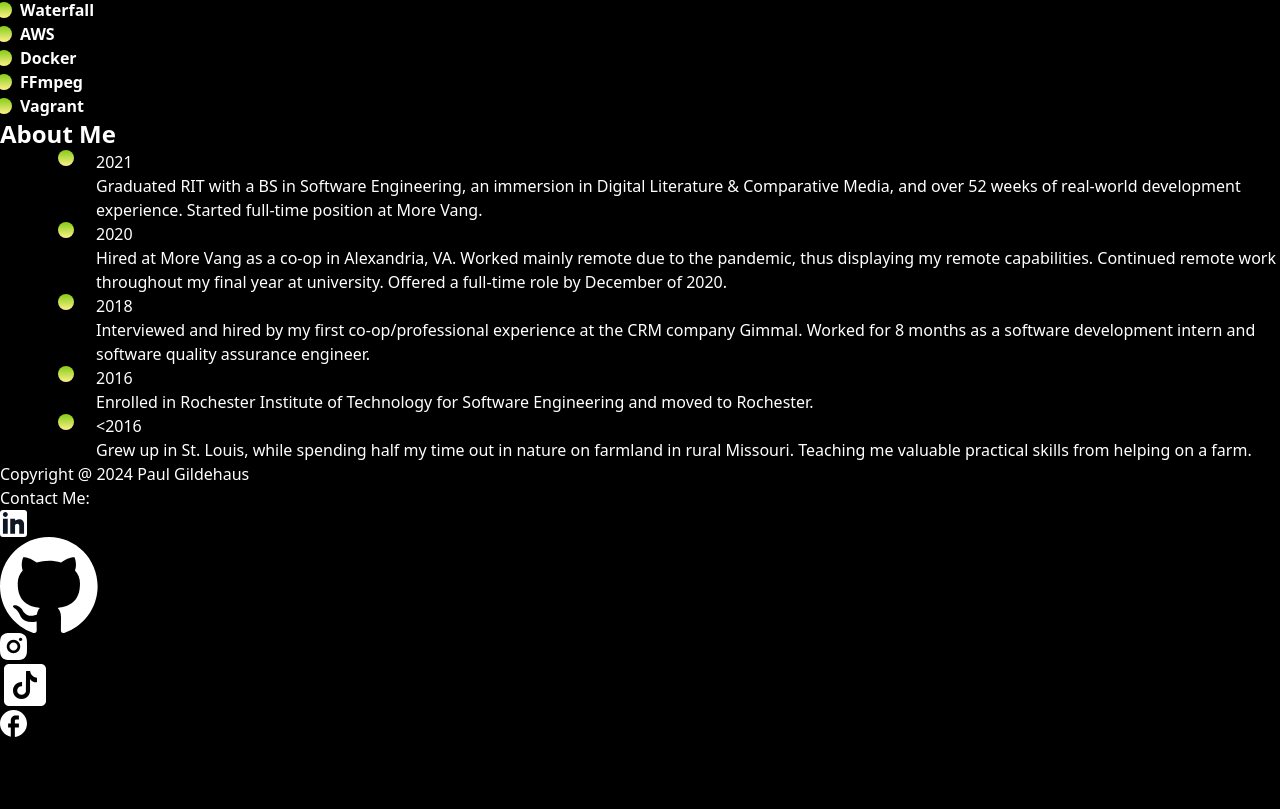
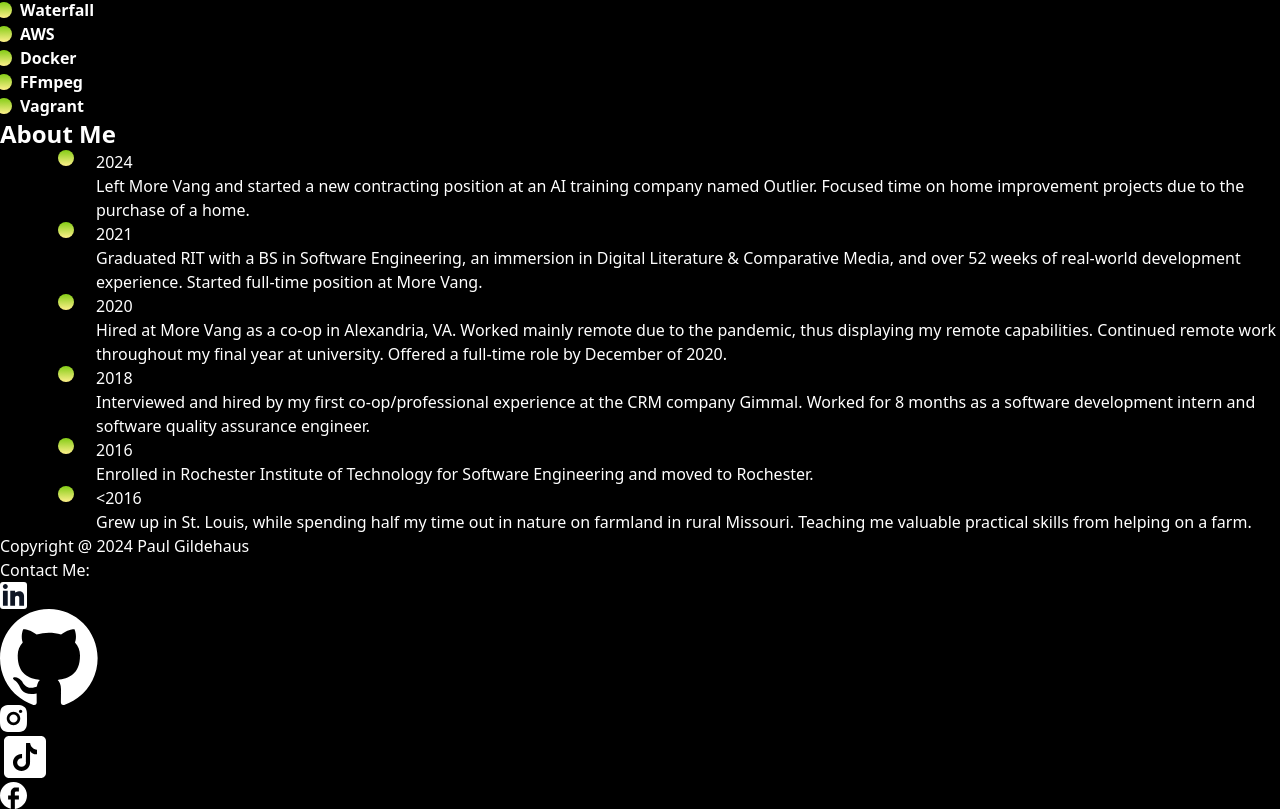
Before and after one commit to PaulGildehaus/react-portfolio-app, a React (Vite) app: page / in a window 1280 px wide. Shown: the part 2861-3670 px from the top of the page. Before the commit the page ends 3598 px from the top, so only its background shows below. Built offline with nearby package versions, Linux system fonts and the light colour scheme.

Commit message:
Updated Resume link and added content about what I did during 2024

```diff
--- a/src/assets/links.json
+++ b/src/assets/links.json
@@ -4,7 +4,7 @@
     "facebookURL": "https://www.facebook.com/paul.gildehaus",
     "instagramURL": "https://www.instagram.com/pegildehaus/",
     "tiktokURL": "https://www.tiktok.com/@bernerjade",
-    "resumeURL": "https://drive.google.com/file/d/1avhneNqoFjQ1rNLtiFZhW98C3HTOlK1U/view?usp=sharing",
+    "resumeURL": "https://drive.google.com/file/d/1CdZqgDiC1c6SzTuvk3IEpFTdOlxQl2-4/view?usp=sharing",
     "supplemental1URL": "https://en.wikipedia.org/wiki/Building_automation",
     "supplemental2URL": "https://www.talend.com/resources/what-is-data-processing/",
     "supplemental3URL": "https://www.d.umn.edu/~gshute/softeng/principles.html"
--- a/src/components/About.jsx
+++ b/src/components/About.jsx
@@ -7,7 +7,14 @@
         <div className="container m-auto px-4">
           <h2 className="section-head">About Me</h2>
           <div className="about relative before:absolute before:top-0 before:left-16 before:rounded-full before:bottom-10 sm:before:bottom-2 before:w-1 before:bg-gray-500">
-            <div className='mt-8'>
+          <div className='mt-8'>
+              <h3 className="absolute left-0 text-lg font-semibold">2024</h3>
+              <p>
+                Left More Vang and started a new contracting position at an AI training company named
+                Outlier. Focused time on home improvement projects due to the purchase of a home.
+              </p>
+            </div>
+            <div className='mt-20'>
               <h3 className="absolute left-0 text-lg font-semibold">2021</h3>
               <p>
                 Graduated RIT with a BS in Software Engineering, an immersion in
```
